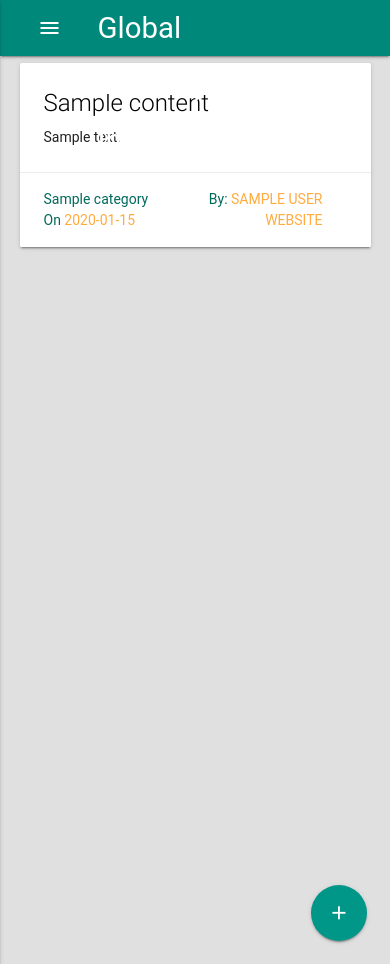
After one commit to the-cybersapien/Global-Launchpad-Initiative-Backend, a Flask app: page /get/1/posts in a window 390 px wide. The commit adds this page. Run offline with Flask 2, Linux system fonts and the light colour scheme; tables that the repository leaves empty hold one stand-in row (values such as "Sample post"); parts of the project's set-up code (start-up, migrations or seed data) failed here and were passed over; some libraries are stand-ins or nearby versions; some web fonts are replaced.

Commit message:
First version completed
Need to add APIs for Delete and a way for mobile authorization.

```diff
--- a/app.py
+++ b/app.py
@@ -179,9 +179,17 @@ def home():
     return render_template('index.html', login_session=login_session, categories=categories, posts=posts)
 
 
+@app.route('/get/<int:cat_id>/posts')
+def get_posts(cat_id):
+    categories = session.query(Category).all()
+    posts = session.query(Content).filter_by(category_id=cat_id).all()
+    return render_template('index.html', login_session=login_session, categories=categories, posts=posts)
+
+
 @app.route('/new/post', methods=['GET', 'POST'])
 @app.route('/post/<int:post_id>/edit', methods=['GET', 'POST'])
 def edit_post(post_id=-1):
+    print(request.form)
     if 'username' not in login_session:
         flash('You need to login to make changes!')
         return redirect(url_for('show_login'))
@@ -244,7 +252,6 @@ def get_all_categories():
 @app.route('/new/category', methods=['GET', 'POST'])
 @app.route('/cat/<int:cat_id>/edit', methods=['GET', 'POST'])
 def edit_cat(cat_id=-1):
-
     if 'username' not in login_session:
         flash("You need to login to make changes!")
         return redirect(url_for('show_login'))
@@ -267,7 +274,8 @@ def edit_cat(cat_id=-1):
             category = session.query(Category).filter_by(id=cat_id).one()
         except NoResultFound:
             category = None
-        return render_template('cat_editor.html', login_session=login_session, category=category)
+        categories = session.query(Category).all()
+        return render_template('cat_editor.html', login_session=login_session, category=category, categories=categories)
 
 
 if __name__ == '__main__':
--- a/database.py
+++ b/database.py
@@ -50,7 +50,7 @@ class Content(Base):
     title = Column(String(75), nullable=False)
     description = Column(String(500), nullable=True)
     timeAdded = Column(Integer, nullable=False)
-    date = Column(String(25), nullable=False)
+    date = Column(String(50), nullable=False)
     url = Column(String(250), nullable=False)
     author_id = Column(Integer, ForeignKey('users.id'))
     author = relationship(User, cascade='delete')
--- a/templates/header.html
+++ b/templates/header.html
@@ -51,7 +51,7 @@
                                         <div class="collapsible-body">
                                             <ul>
                                                 <li>
-                                                    <a href="{# TODO: Add a Show all URL #}"> Show All</a>
+                                                    <a href="{{ url_for('get_posts', cat_id=cat.id) }}"> Show All</a>
                                                 </li>
                                             </ul>
                                         </div>
@@ -59,7 +59,7 @@
                                 {% endfor %}
                             </ul>
                         </li>
-                        <li><a href=""><i class="material-icons">+</i> Add Category</a></li>
+                        <li><a href="/new/category"><i class="material-icons">add</i> Add Category</a></li>
                     </ul>
                 </div>
             </div>
--- a/templates/index.html
+++ b/templates/index.html
@@ -7,26 +7,7 @@
                 <div class="row">
                     {% for post in posts %}
                         {% if loop.index0 % 2 == 0 %}
-                            <div class="col s12">
-                                <div class="card">
-                                    <div class="card-content">
-                                        <span class="card-title black-text">{{ post.title }}</span>
-                                        <p>{{ post.description }}</p>
-
-                                    </div>
-                                    <div class="card-action">
-                                        <div>
-                                            <span class="teal-text text-darken-3">{{ post.category.name }}</span>
-                                            <span class="teal-text text-darken-3 right">By: <a
-                                                    href="mailto:{{ post.author.email }}">{{ post.author.name }}</a></span>
-                                        </div>
-                                        <div>
-                                            <span class="teal-text text-darken-3">On <a>{{ post.date }}</a></span>
-                                            <a href="{{ post.url }}" class="right">Website</a>
-                                        </div>
-                                    </div>
-                                </div>
-                            </div>
+                            {% include 'post_card.html' %}
                         {% endif %}
                     {% endfor %}
                 </div>
@@ -35,19 +16,32 @@
                 <div class="row">
                     {% for post in posts %}
                         {% if loop.index0 % 2 == 1 %}
-                            <div class="col s12">
-                                <div class="card">
-                                    <div class="card-content">
-                                        <span class="card-title">{{ post.title }}</span>
-                                    </div>
-                                </div>
-                            </div>
+                            {% include 'post_card.html' %}
                         {% endif %}
                     {% endfor %}
                 </div>
             </div>
         </div>
-    </div>
+
+        <div class="fixed-action-btn">
+            <a class="btn-floating btn-large teal">
+                <i class="large material-icons">add</i>
+            </a>
+            <ul>
+                <li><a href="/new/post"
+                       class="btn-floating red waves-effect tooltipped"
+                       data-position="left"
+                       data-delay="10"
+                       data-tooltip="New Post">P</a>
+                </li>
+                <li><a href="/new/category"
+                       class="btn-floating yellow darken-2 waves-effect tooltipped"
+                       data-position="left"
+                       data-delay="10"
+                       data-tooltip="New Category">C</a>
+                </li>
+            </ul>
+        </div>
     </div>
 
 {% endblock %}
--- /dev/null
+++ b/templates/post_card.html
@@ -0,0 +1,20 @@
+<div class="col s12">
+    <div class="card">
+        <div class="card-content">
+            <span class="card-title black-text">{{ post.title }}</span>
+            <p>{{ post.description }}</p>
+
+        </div>
+        <div class="card-action">
+            <div>
+                <span class="teal-text text-darken-3">{{ post.category.name }}</span>
+                <span class="teal-text text-darken-3 right">By: <a
+                        href="mailto:{{ post.author.email }}">{{ post.author.name }}</a></span>
+            </div>
+            <div>
+                <span class="teal-text text-darken-3">On <a>{{ post.date }}</a></span>
+                <a href="{{ post.url }}" class="right">Website</a>
+            </div>
+        </div>
+    </div>
+</div>
```
